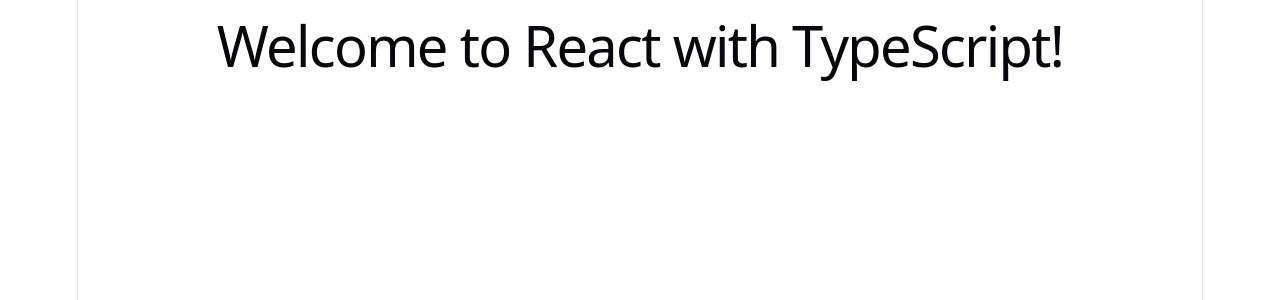
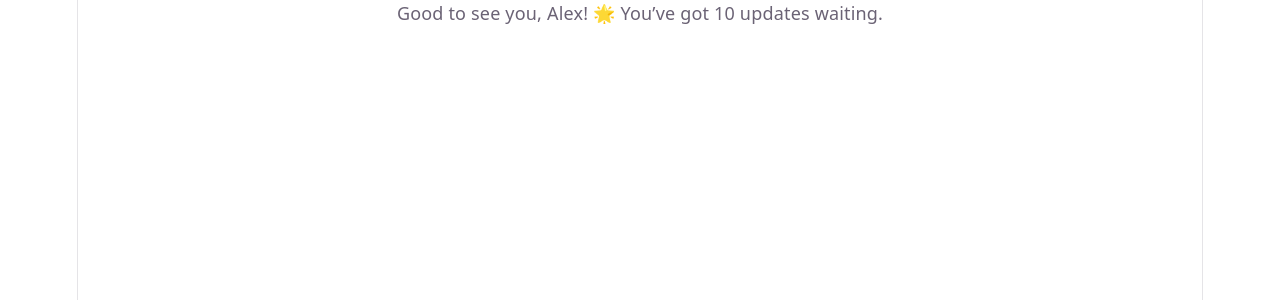
Before and after one commit to arinmandal/React-Mastery-Hub, a React (Vite) app in the folder react-typescript/: page / in a window 1280 px wide. Shown: the top 300 px of the page. Built offline with nearby package versions, Linux system fonts and the light colour scheme.

Commit message:
feat: implement Greet component and update App to use it

```diff
--- a/react-typescript/src/App.tsx
+++ b/react-typescript/src/App.tsx
@@ -1,8 +1,9 @@
 import "./App.css";
+import Greet from "./components/Greet";
 const App = () => {
 	return (
-		<div>
-			<h1>Welcome to React with TypeScript!</h1>
+		<div className='App'>
+			<Greet name='Alex' />
 		</div>
 	);
 };
--- /dev/null
+++ b/react-typescript/src/components/Greet.tsx
@@ -0,0 +1,10 @@
+type GreetProps = {
+	name: string;
+};
+const Greet = (props: GreetProps) => {
+	return (
+		<div>Good to see you, {props.name}! 🌟 You’ve got 10 updates waiting.</div>
+	);
+};
+
+export default Greet;
```
